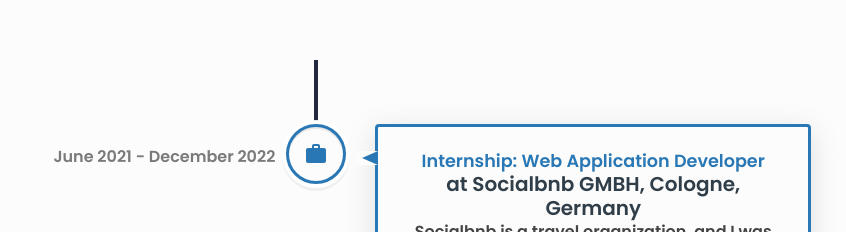
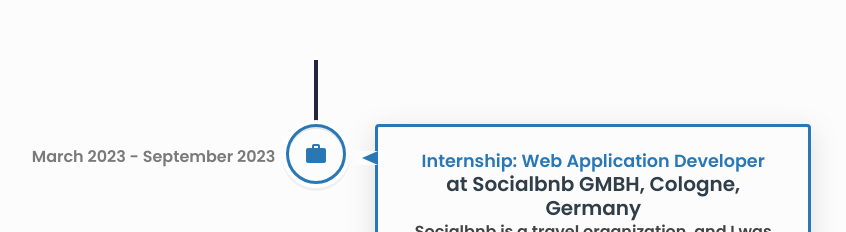
Before and after one commit to habib24457/portfolio-2023, a React (Create React App) app: page / in a window 1280 px wide. Shown: the part 1086-1318 px from the top of the page, without its empty margins (324-1170 px from the left). Built offline with nearby package versions, Linux system fonts and the light colour scheme.

Commit message:
fixed timeline

```diff
--- a/src/Components/About/Timeline.jsx
+++ b/src/Components/About/Timeline.jsx
@@ -33,7 +33,7 @@
         {/*Work experience 1-RWE*/}
         <VerticalTimeline lineColor={linecolor}>
           <VerticalTimelineElement
-            date={"Mar 2023 - Current"}
+            date={"Mar 2024 - Current"}
             contentStyle={{
               boxShadow: `var(--shadow)`,
               border: "3px solid var(--clr-primary)",
@@ -99,7 +99,7 @@
 
           {/*Work experience 2-SocialBnb*/}
           <VerticalTimelineElement
-            date={"June 2021 - December 2022"}
+            date={"March 2023 - September 2023"}
             contentStyle={{
               boxShadow: `var(--shadow)`,
               border: "3px solid var(--clr-primary)",
@@ -161,7 +161,7 @@
 
           {/*Work experience 3-ASIT*/}
           <VerticalTimelineElement
-            date={"April 2017 - October 2019"}
+            date={"June 2021 - December 2022"}
             contentStyle={{
               boxShadow: `var(--shadow)`,
               border: "3px solid var(--clr-primary)",
```
